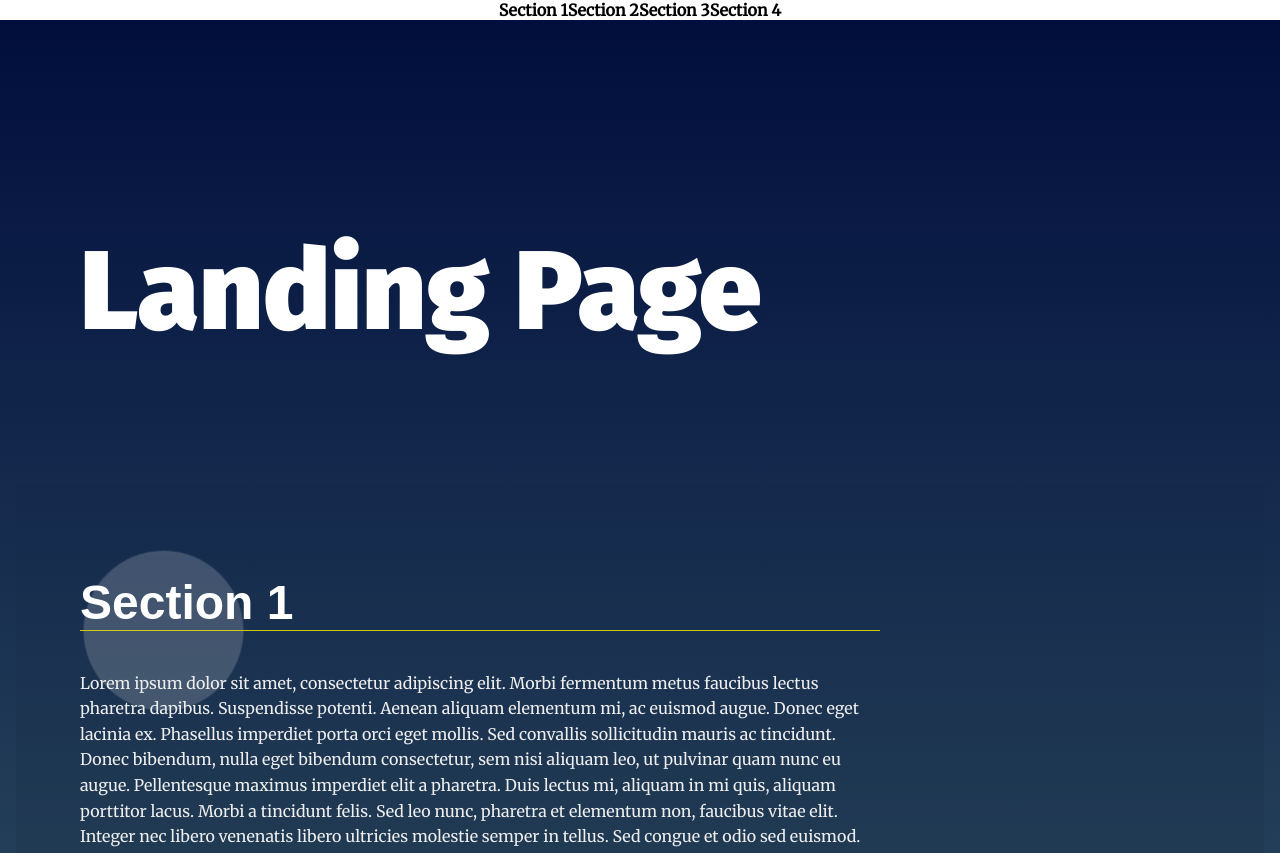
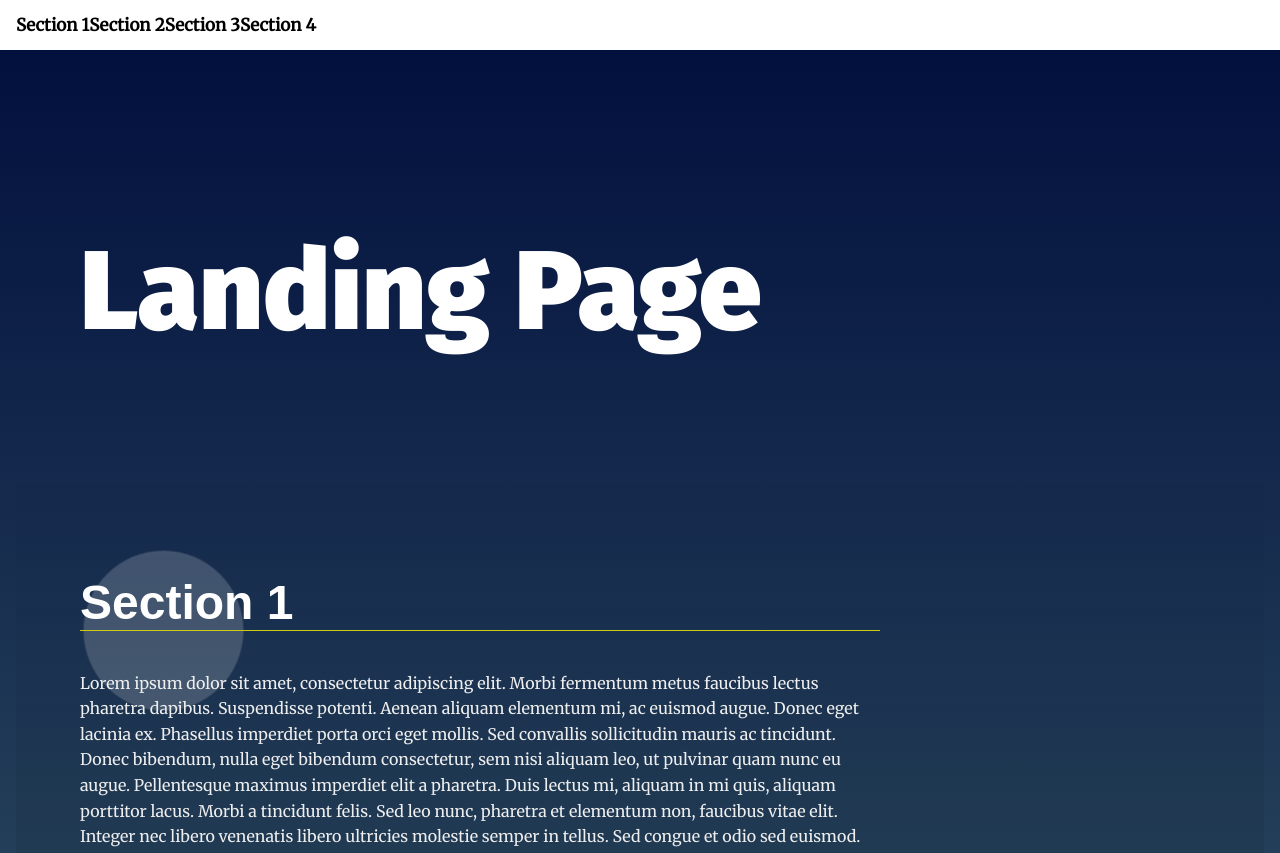
Before and after one commit to Sarahamam/Udacity, a plain HTML site: page landing-page/index.html in a window 1280 px wide. Shown: the top 853 px of the page. Drawn offline with Linux system fonts and the light colour scheme.

Commit message:
Update styles.css

```diff
--- a/landing-page/css/styles.css
+++ b/landing-page/css/styles.css
@@ -65,9 +65,14 @@ section {
 
 /* Navigation Styles*/
 .navbar__menu ul {
-    padding-left: 0;
     margin: 0;
-    text-align: center;
+	float: left;
+  display: block;
+  color: #f2f2f2;
+  text-align: center;
+  padding: 14px 16px;
+  text-decoration: none;
+  font-size: 17px;
 }
 
 .navbar__menu li {
```
